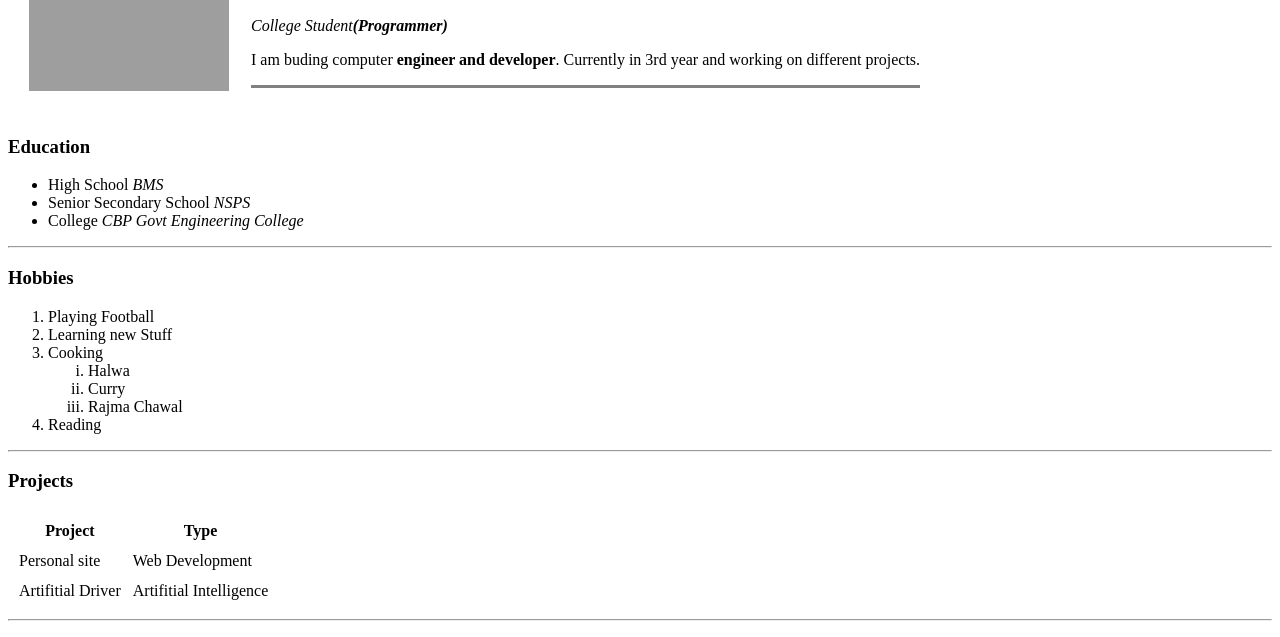
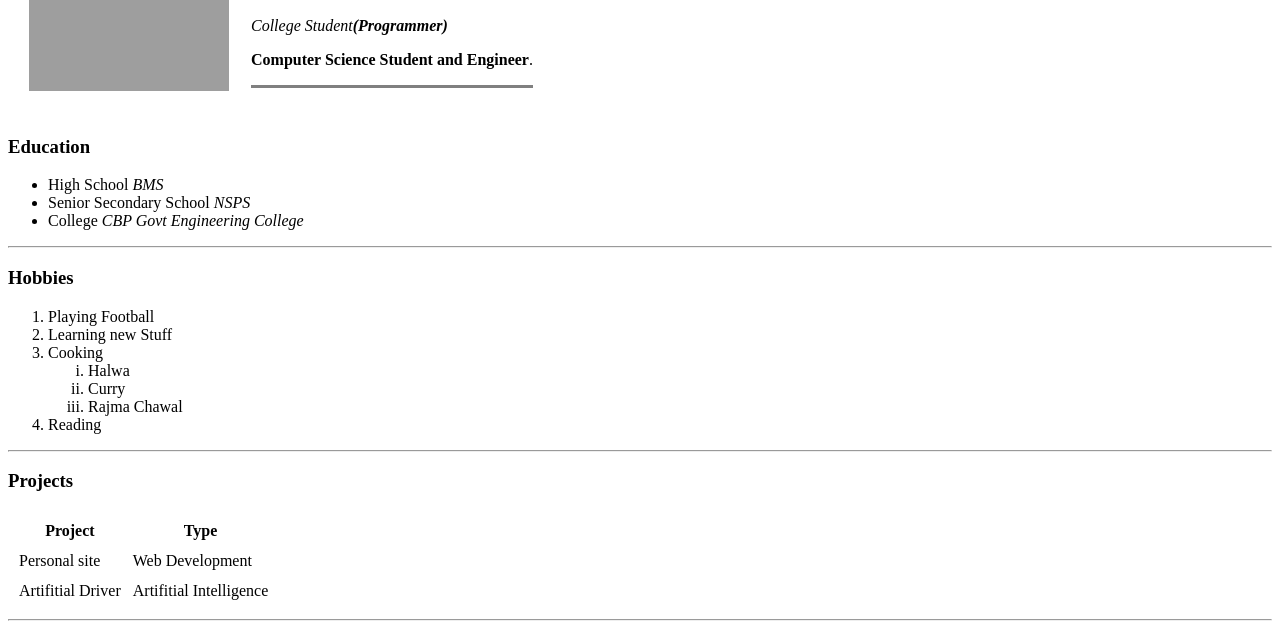
Before and after one commit to UtkarshMalviya11/cv, a plain HTML site: page index.html in a window 1280 px wide. Shown: the part 139-776 px from the top of the page. Drawn offline with Linux system fonts and the light colour scheme; grey boxes are pictures that could not be loaded.

Commit message:
Updated it.

```diff
--- a/index.html
+++ b/index.html
@@ -16,7 +16,7 @@
         <h1>Utkarsh Malviya </h1>
         <h2><a href="https://www.linkedin.com/in/utkarsh-malviya-b03309158/" target="_blank">linkedin Profile</a></h2>
         <p><em>College Student<strong>(Programmer)</strong></em></p>
-        <p>I am buding computer <strong>engineer and developer</strong>. Currently in 3rd year and working on different projects.</p>
+        <p><strong>Computer Science Student and Engineer</strong>.</p>
         <hr size="3" noshade />
       </td>
     </tr>
```
